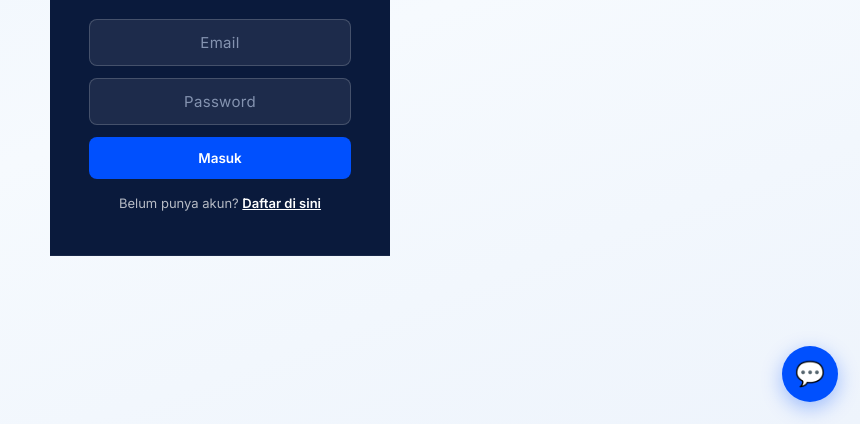
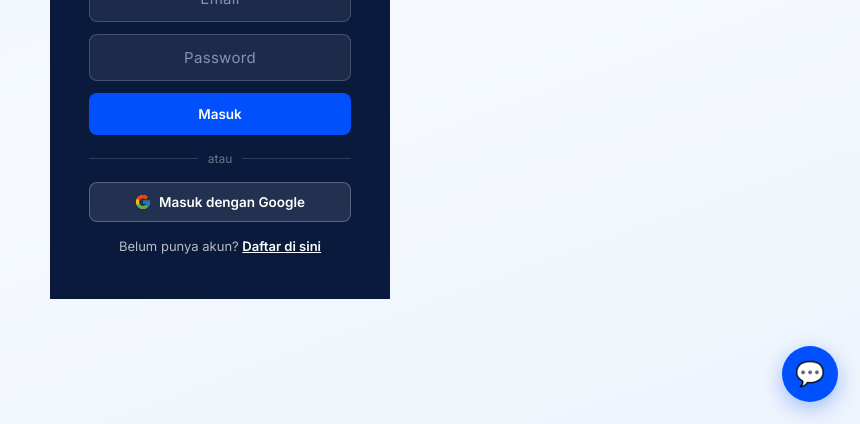
Before and after one commit to alginamoslemwear-sys/sellvix-studio, a plain HTML site: page index.html in a window 1280 px wide. Shown: the part 376-800 px from the top of the page, without its empty margins (420-1280 px from the left). Drawn offline with nearby package versions, Linux system fonts and the light colour scheme.

Commit message:
Add files via upload

```diff
--- a/index.html
+++ b/index.html
@@ -400,6 +400,17 @@
     <input type="password" id="authPassword" placeholder="Password" autocomplete="current-password" onkeydown="if(event.key==='Enter') submitAuthForm()">
 
     <button class="btn btn-primary" id="authSubmitBtn" onclick="submitAuthForm()">Masuk</button>
+
+    <div style="display:flex; align-items:center; gap:10px; margin:16px 0; color:rgba(255,255,255,0.4); font-size:12px;">
+      <div style="flex:1; height:1px; background:rgba(255,255,255,0.15);"></div>
+      atau
+      <div style="flex:1; height:1px; background:rgba(255,255,255,0.15);"></div>
+    </div>
+
+    <button class="btn btn-ghost" style="width:100%; display:flex; align-items:center; justify-content:center; gap:8px;" onclick="signInWithGoogle()">
+      <svg width="16" height="16" viewBox="0 0 48 48"><path fill="#FFC107" d="M43.6 20.5H42V20H24v8h11.3c-1.6 4.6-6 8-11.3 8-6.6 0-12-5.4-12-12s5.4-12 12-12c3.1 0 5.8 1.1 8 3l6-6C34.6 5.1 29.6 3 24 3 12.4 3 3 12.4 3 24s9.4 21 21 21 21-9.4 21-21c0-1.2-.1-2.3-.4-3.5z"/><path fill="#FF3D00" d="M6.3 14.7l6.6 4.8C14.7 15.9 18.9 13 24 13c3.1 0 5.8 1.1 8 3l6-6C34.6 5.1 29.6 3 24 3c-7.7 0-14.4 4.4-17.7 10.7z"/><path fill="#4CAF50" d="M24 45c5.5 0 10.4-1.8 14.2-5l-6.6-5.4c-2 1.4-4.6 2.3-7.6 2.3-5.3 0-9.7-3.4-11.3-8.1l-6.6 5.1C9.5 40.5 16.2 45 24 45z"/><path fill="#1976D2" d="M43.6 20.5H42V20H24v8h11.3c-.8 2.3-2.2 4.2-4.1 5.6l6.6 5.4C41.5 35.8 45 30.4 45 24c0-1.2-.1-2.3-.4-3.5z"/></svg>
+      Masuk dengan Google
+    </button>
 
     <div style="margin-top:16px; font-size:13px; text-align:center; color:rgba(255,255,255,0.7);">
       <span id="authToggleText">Belum punya akun?</span>
@@ -870,6 +881,42 @@ async function submitAuthForm(){
       currentUid = cred.user.uid;
       const tenantDoc = await db.collection("tenants").doc(currentUid).get();
       currentTenantName = tenantDoc.exists ? tenantDoc.data().nama_toko : "Toko Saya";
+    }
+    unlockDashboard();
+  } catch(err){
+    showAuthError(translateAuthError(err.code) || err.message);
+  }
+}
+
+async function signInWithGoogle(){
+  document.getElementById("authError").style.display = "none";
+  initFirebase();
+
+  try{
+    const provider = new firebase.auth.GoogleAuthProvider();
+    const cred = await firebase.auth().signInWithPopup(provider);
+    currentUid = cred.user.uid;
+
+    const tenantDoc = await db.collection("tenants").doc(currentUid).get();
+    if(tenantDoc.exists){
+      currentTenantName = tenantDoc.data().nama_toko;
+    } else {
+      // Akun Google baru — belum punya profil toko, minta nama toko sekali
+      let namaToko = "";
+      while(!namaToko){
+        namaToko = prompt("Sepertinya ini pertama kalinya kamu masuk. Masukkan nama toko kamu:", cred.user.displayName || "");
+        if(namaToko === null){ // user batal isi nama toko
+          await firebase.auth().signOut();
+          return;
+        }
+        namaToko = (namaToko || "").trim();
+      }
+      await db.collection("tenants").doc(currentUid).set({
+        nama_toko: namaToko,
+        email: cred.user.email || "",
+        created_at: firebase.firestore.FieldValue.serverTimestamp(),
+      });
+      currentTenantName = namaToko;
     }
     unlockDashboard();
   } catch(err){
@@ -3472,6 +3519,8 @@ function handleUploadZoneSelect(event){
   event.target.value = "";
 }
 
+// Migrasi 1x-pakai: pindahkan data lama (sebelum ada sistem akun, tersimpan
+// "rata" tanpa pemilik) ke akun yang sedang login sekarang.
 // (refreshDashboard dipanggil otomatis setelah login berhasil via unlockDashboard())
 
 // Registrasi service worker untuk PWA (caching app-shell, bukan offline data)
```
